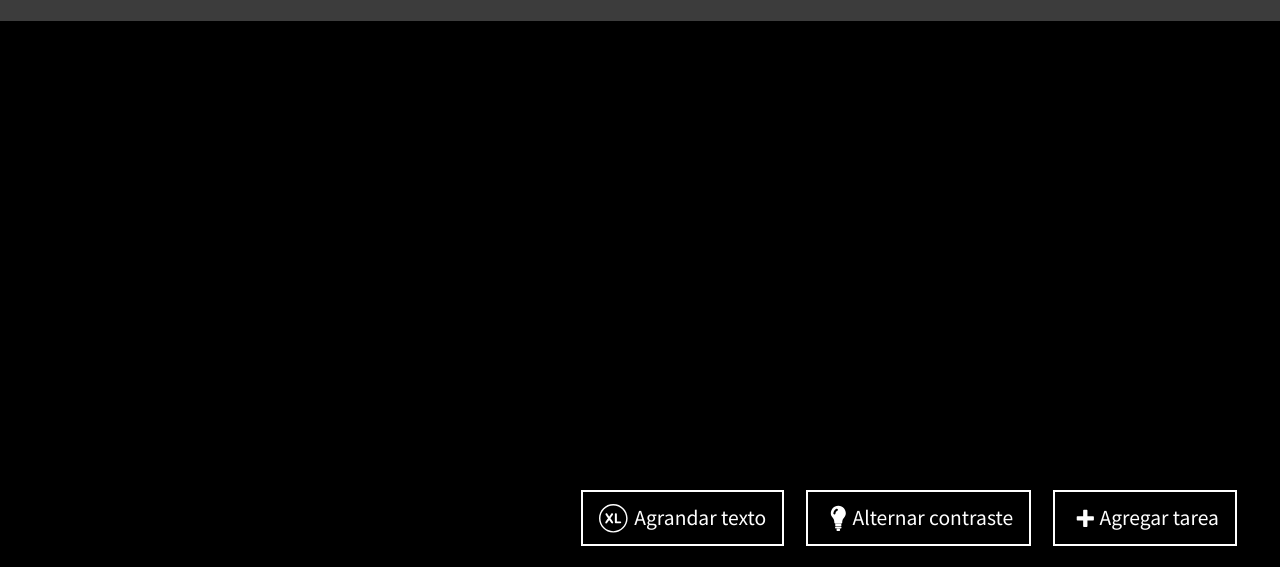
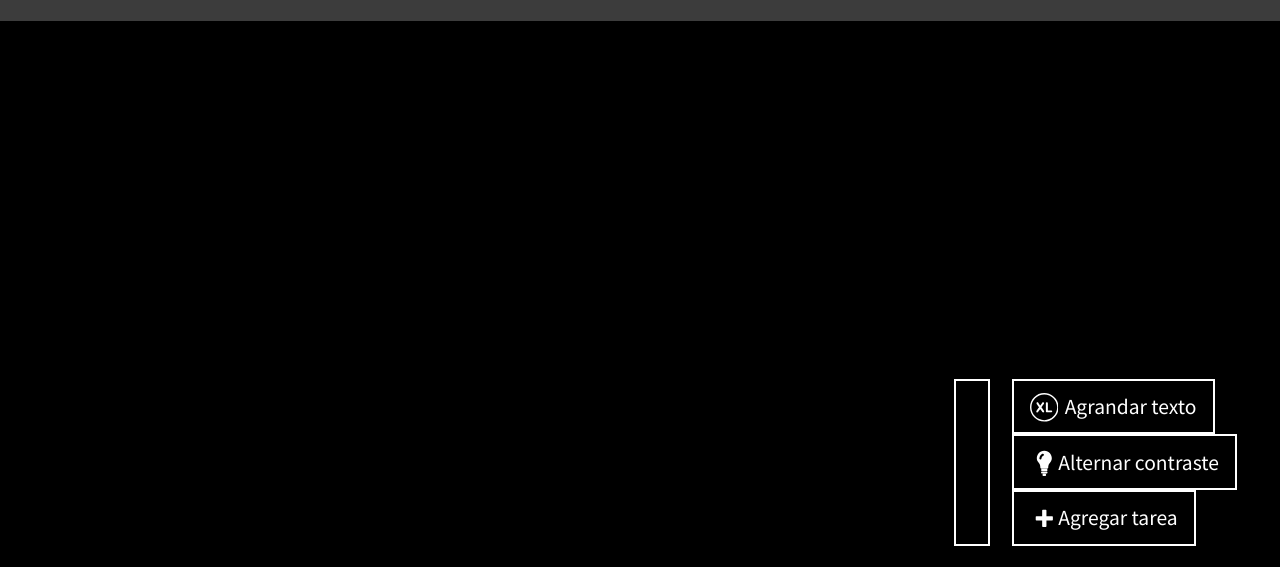
Before and after one commit to pradoh97/taskly, a plain HTML site: page index.html in a window 1280 px wide. Shown: the part 233-800 px from the top of the page. Drawn offline with Linux system fonts and the light colour scheme.

Commit message:
alternador opciones

```diff
--- a/index.html
+++ b/index.html
@@ -18,11 +18,17 @@
   <body>
     <header>
       <div class="opciones-flotantes">
+        <button class="alternador" id="alternar-opciones" title="Alternar opciones">
+          <i class="fi-xnslxl-chevron-solid"></i>
+        </button>
+        <div class="opciones">
           <button class="alternador" id="alternar-texto" title="Alternar tamaño de texto" type="button"><i class="fi-cnluxl-extra-large"></i>Tamaño de texto</button>
-          <button class="alternador" id="alternar-colores" title="Alternar colores de contraste" type="button"><i class="fi-xnsuxl-bulb-solid"></i>Alternar contraste</button>
-          <button id="agregar-tarea" class="tarea-placeholder alternador">
+          <button class="alternador" id="alternar-colores" title="Alternar colores de contraste" type="button">
+            <i class="fi-xnsuxl-bulb-solid"></i>Alternar contraste</button>
+          <button id="agregar-tarea" class="tarea-placeholder alternador" title="Agregar tarea nueva">
             <i class="fi-xwsuxl-plus-solid"></i> Agregar tarea
           </button>
+        </div>
       </div>
       <h1>Taskly</h1>
       <p id="pendientes"><!--Tenés <em></em>,  esto es para poner cuantas tareas pendientes hay en un día, primero faltan los date pickers accesibles. --><span id="nombre-usuario" class="campo-editable">tu nombre podría estar acá :(</span>.<i class="fi-xnsuxl-pen-solid"></i></p>
```
